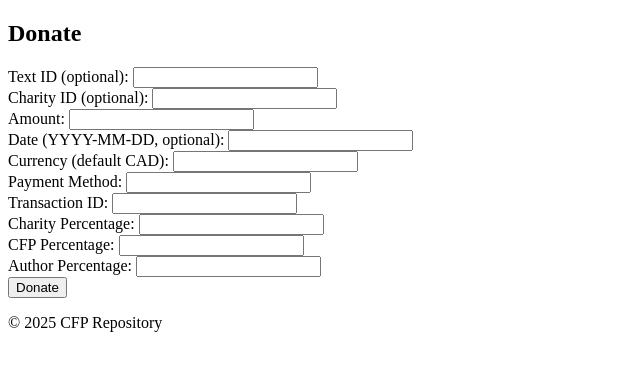
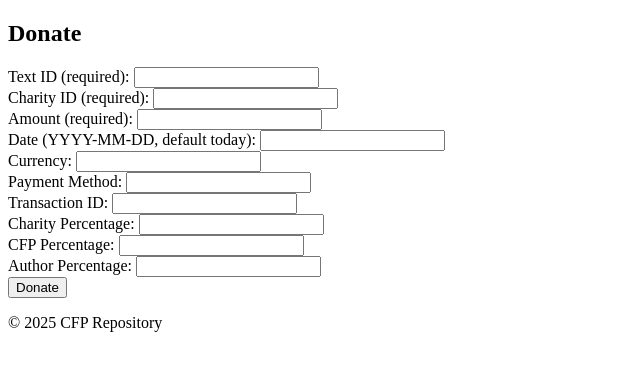
Before and after one commit to marckangelo/cfp_project, a PHP site: page /donate.php in a window 1280 px wide. Shown: the part 98-469 px from the top of the page, without its empty margins (0-640 px from the left). Run offline with PHP 8.4, Linux system fonts and the light colour scheme; the visitor is signed in with stand-in values (Sample User, id 1).

Commit message:
Update donate.php

```diff
--- a/donate.php
+++ b/donate.php
@@ -10,6 +10,13 @@ $success = "";
 echo "<h2>Donate</h2>";
 echo "<p>";
 //TODO: Implement donation form (amount and allocation to charity/CFP/author);
+
+// Check if user is logged in
+if ($_SESSION['member_id'] == "") {
+    echo "You must be logged in to make a donation.";
+    include 'footer.php';
+    exit();
+}
 
 if ($_SERVER['REQUEST_METHOD'] === 'POST') {
     //retreive from data
@@ -26,19 +33,29 @@ if ($_SERVER['REQUEST_METHOD'] === 'POST') {
     $author_pct = trim($_POST['author_pct']);
 
     // Basic validation
+    if ($text_id == "" || !is_numeric($text_id)) {
+        $errors[] = "Text ID must be a number if provided.";
+    }
+
+    if ($charity_id == "" || !is_numeric($charity_id)) {
+        $errors[] = "Charity ID must be a number if provided.";
+    }
+
     if ($amount == "" || !is_numeric($amount) || $amount <= 0) {
         $errors[] = "An amount is required and must be a positive number.";
     }
 
-    $text_id = ($text_id == "") ? "NULL" : $text_id;
-    $charity_id = ($charity_id == "") ? "NULL" : $charity_id;
-    $date = ($date == "") ? date('Y-m-d') : $date;
-    $currency = ($currency == "") ? "CAD" : $currency;
-    $payment_method = ($payment_method == "") ? "unknown" : $payment_method;
-    $transaction_id = ($transaction_id == "") ? "unknown" : $transaction_id;
-    $charity_pct = ($charity_pct == "") ? 0 : $charity_pct;
-    $cfp_pct = ($cfp_pct == "") ? 0 : $cfp_pct;
-    $author_pct = ($author_pct == "") ? 0 : $author_pct;
+    // Set date to today if not provided
+    if ($date  == "") {
+        $date = date('Y-m-d');
+    }
+
+    $currency = ($currency == "") ? "NULL" : $currency;
+    $payment_method = ($payment_method == "") ? "" : $payment_method;
+    $transaction_id = ($transaction_id == "") ? "" : $transaction_id;
+    $charity_pct = ($charity_pct == "") ? NULL : intval($charity_pct);
+    $cfp_pct = ($cfp_pct == "") ? NULL : intval($cfp_pct);
+    $author_pct = ($author_pct == "") ? NULL : intval($author_pct);
 
     //if no errors, insert donation
     if (count($errors) == 0) {
@@ -63,23 +80,23 @@ if ($_SERVER['REQUEST_METHOD'] === 'POST') {
 
 <form method="post" action="donate.php">
 
-    <label>Text ID (optional):
-        <input type="text" name="text_id">
+    <label>Text ID (required):
+        <input type="text" name="text_id" required>
     </label><br>
 
-    <label>Charity ID (optional):
-        <input type="text" name="charity_id">
+    <label>Charity ID (required):
+        <input type="text" name="charity_id" required>
     </label><br>
 
-    <label>Amount:
+    <label>Amount (required):
         <input type="text" name="amount" required>
     </label><br>
 
-    <label>Date (YYYY-MM-DD, optional):
+    <label>Date (YYYY-MM-DD, default today):
         <input type="text" name="date">
     </label><br>
 
-    <label>Currency (default CAD):
+    <label>Currency:
         <input type="text" name="currency">
     </label><br>
 
```
